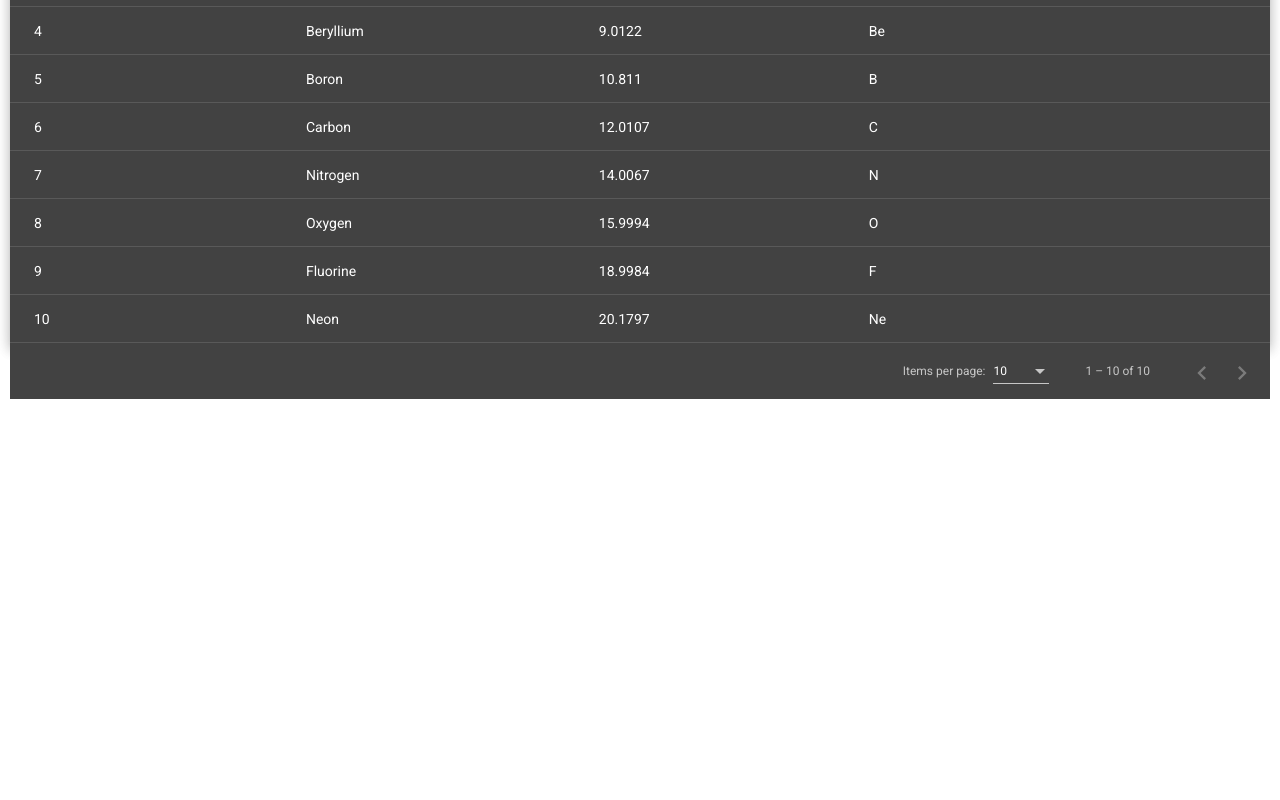
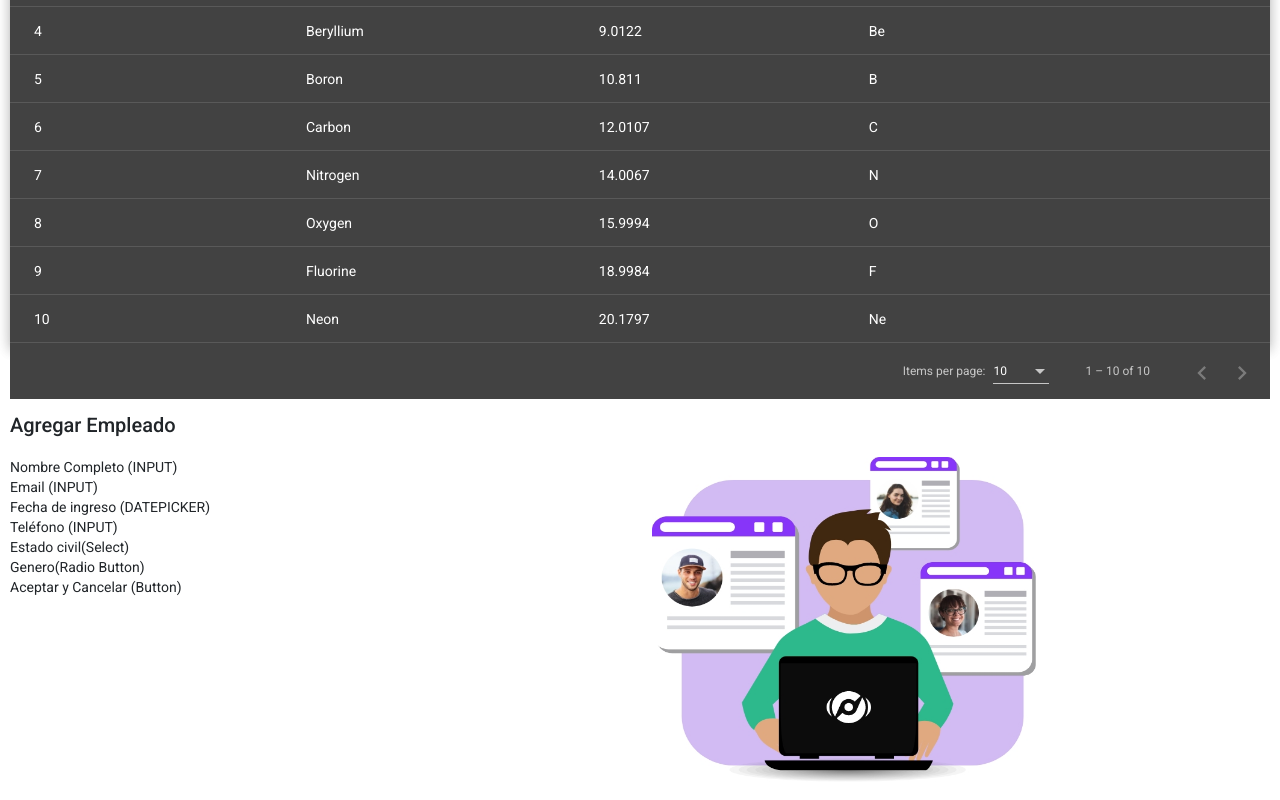
Before and after one commit to SandraDeTena/App_Empleados-Angular, an Angular app: page / in a window 1280 px wide. Shown: the part 401-1201 px from the top of the page. Before the commit the page ends 800 px from the top, so only its background shows below. Built offline with nearby package versions, Linux system fonts and the light colour scheme.

Commit message:
Inicio del Formulario de agregar empleado

```diff
--- a/src/app/app.component.html
+++ b/src/app/app.component.html
@@ -2,3 +2,7 @@
 <div class="marginAppComponent">
     <list-empleado></list-empleado>
 </div>
+
+<div class="marginAppComponent">
+    <add-edit-empleado></add-edit-empleado>
+</div>
--- a/src/app/components/add-edit-empleado/add-edit-empleado.component.html
+++ b/src/app/components/add-edit-empleado/add-edit-empleado.component.html
@@ -1 +1,49 @@
-<p>add-edit-empleado works!</p>
+<div class="row">
+    <div class="col-lg-6">
+        <h2>Agregar Empleado</h2>
+    </div>
+</div>
+
+<div class="row">
+    <div class="col-lg-4">
+        <form>
+            <!-- Nombre del empleado -->
+            <div class="col-lg-12">
+                Nombre Completo (INPUT)
+            </div>
+
+            <!-- Email -->
+            <div class="col-lg-12">
+                Email (INPUT)
+            </div>
+
+            <!-- Fecha de Ingreso -->
+            <div class="col-lg-12">
+                Fecha de ingreso (DATEPICKER)
+            </div>
+
+            <!-- Teléfono -->
+            <div class="col-lg-12">
+                Teléfono (INPUT)
+            </div>
+
+            <!-- Estado Civil -->
+            <div class="col-lg-12">
+                Estado civil(Select)
+            </div>
+
+            <!-- Genero -->
+            <div class="col-lg-12">
+                Genero(Radio Button)
+            </div>
+
+            <div class="col-lg-12">
+                Aceptar y Cancelar (Button)
+            </div>
+        </form>
+    </div>
+
+    <div class="col-lg-4 offset-lg-2">
+        <img src="../../../assets/img/crear-usuario.jpg" width="95%" height="95%">
+    </div>
+</div>
```
